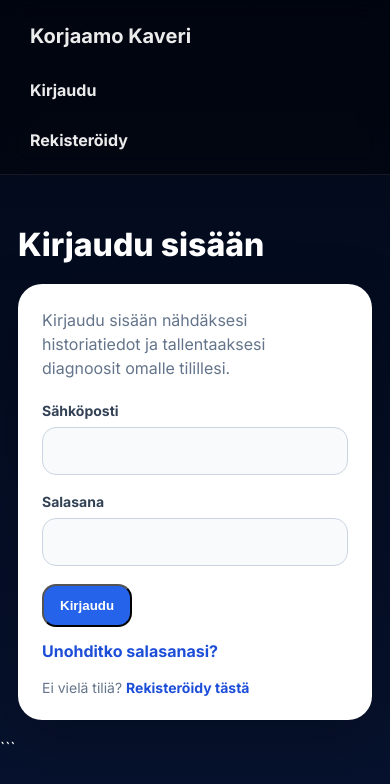
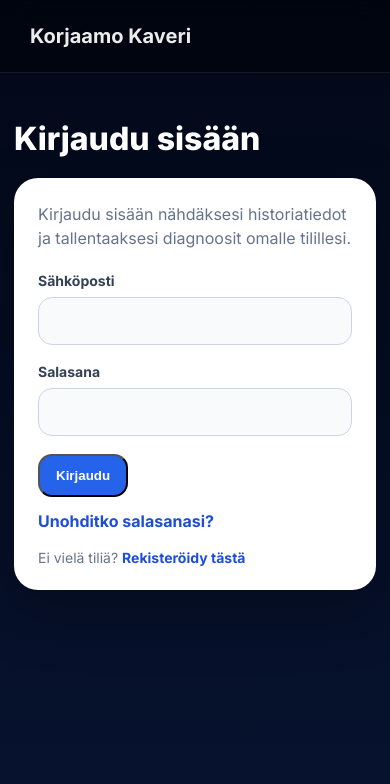
Before and after one commit to korjaamokaveri/korjaamokaveri, a Flask app: a page that uses templates/base.html in a window 390 px wide. Shown: the top 784 px of the page. Run offline with Flask 3, Linux system fonts and the light colour scheme; the visitor is signed in with stand-in values (Sample User, id 1); data that the repository does not hold is empty; parts of the project's set-up code (start-up, migrations or seed data) failed here and were passed over; some libraries are stand-ins or nearby versions.

Commit message:
Update base.html

````diff
--- a/templates/base.html
+++ b/templates/base.html
@@ -109,43 +109,32 @@
             background: #1d4ed8;
         }
 
-        @media (max-width: 760px) {
+        @media (max-width: 700px) {
 
             .nav {
-                padding: 14px 16px;
+                padding: 14px 16px !important;
+            }
+
+            .nav-left {
+                width: 100%;
+            }
+
+            .nav-right {
+                display: none !important;
+            }
+
+            .nav-left a:not(.brand) {
+                display: none !important;
             }
 
             .brand {
-                font-size: 20px;
+                font-size: 20px !important;
             }
 
             .content {
-                padding: 18px;
+                padding: 14px !important;
             }
         }
-        @media (max-width: 700px) {
-
-            .nav {
-                flex-direction: column;
-                align-items: flex-start;
-                gap: 12px;
-            }
-
-            .nav-left,
-            .nav-right {
-                width: 100%;
-                flex-direction: column;
-                align-items: flex-start;
-            }
-
-            .nav a {
-                width: 100%;
-            }
-
-            .badge {
-            margin-top: 6px;
-            }
-    }
     </style>
 
     {% block extra_css %}{% endblock %}
@@ -153,6 +142,7 @@
 <body>
 
 <div class="nav">
+
     <div class="nav-left">
         <a href="/" class="brand">Korjaamo Kaveri</a>
 
@@ -175,6 +165,7 @@
 
     <div class="nav-right">
         {% if current_user %}
+
             <span class="badge
                 {% if current_user.is_admin == 1 %}
                     badge-admin
@@ -198,11 +189,15 @@
             </span>
 
             <a href="{{ url_for('logout') }}">Ulos</a>
+
         {% else %}
+
             <a href="{{ url_for('login') }}">Kirjaudu</a>
             <a href="{{ url_for('register') }}">Rekisteröidy</a>
+
         {% endif %}
     </div>
+
 </div>
 
 <div class="content">
@@ -211,4 +206,3 @@
 
 </body>
 </html>
-```
````
